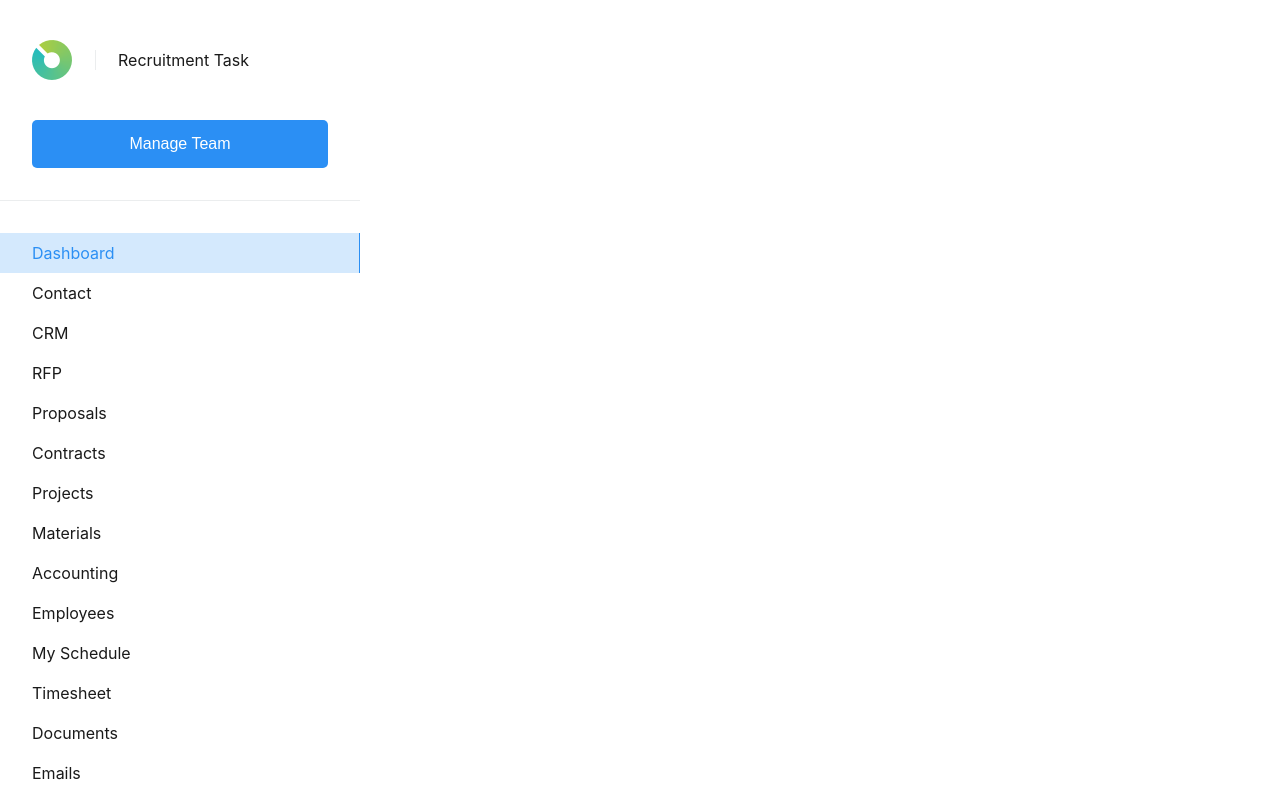
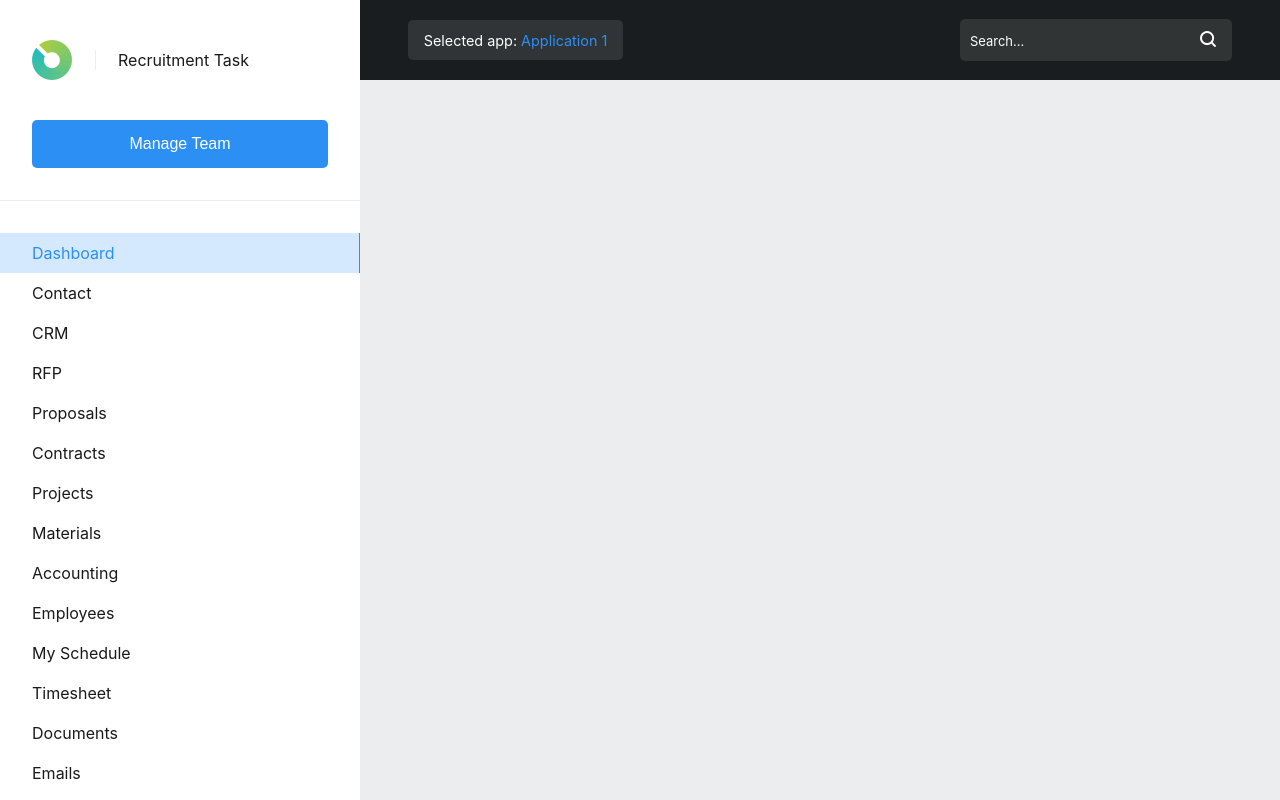
Before and after one commit to 3ndrius/flex-dashboard, a React (Create React App) app: page / in a window 1280 px wide. Shown: the top 800 px of the page. Built offline with nearby package versions, Linux system fonts and the light colour scheme; a web font is replaced by a local one.

Commit message:
Adding header

```diff
--- a/public/index.html
+++ b/public/index.html
@@ -9,6 +9,7 @@
       name="description"
       content="Web site created using create-react-app"
     />
+    <link rel="stylesheet" href="https://stackpath.bootstrapcdn.com/font-awesome/4.7.0/css/font-awesome.min.css">
     <link rel="apple-touch-icon" href="%PUBLIC_URL%/logo192.png" />
     <!--
       manifest.json provides metadata used when your web app is installed on a
--- a/src/App.js
+++ b/src/App.js
@@ -1,12 +1,15 @@
 import React from 'react';
-
+import './app.scss';
 import Sidebar from './components/Sidebar/Sidebar';
+import Header from './components/Header/Header';
 
 function App() {
   return (
     <div className="App">
-     <Sidebar></Sidebar>
-
+      <Sidebar></Sidebar>
+      <div className="container">
+        <Header></Header>
+      </div>
     </div>
   );
 }
--- /dev/null
+++ b/src/app.scss
@@ -0,0 +1,13 @@
+@import './assets/scss/all.scss';
+
+.App{
+    display:inline-flex;
+    width:100%;
+    .container{
+        display:flex;
+        height: 1080px;
+        width:100%;
+        background:$clr-04;
+    }
+
+}
--- a/src/assets/scss/shared.scss
+++ b/src/assets/scss/shared.scss
@@ -1,6 +1,20 @@
 
-@mixin flexC {
+@mixin flexS {
     display: flex;
-    justify-content: center;
+    justify-content: space-between;
     align-items: center;
 }
+
+@mixin wrapper {
+    max-width: 1560px;
+    padding:0 48px;
+}
+
+@mixin font-awesome($content){
+    font-family: FontAwesome;
+    font-weight: normal;
+    font-style: normal;
+    display: inline-block;
+    text-decoration: inherit;
+    content: $content;
+}
--- /dev/null
+++ b/src/components/Header/Header.js
@@ -0,0 +1,14 @@
+import React from 'react'
+
+import './header.scss';
+
+export default function Header() {
+    return (
+        <header className="header">
+           <div className="header__wrap">
+           <button className="header__button">Selected app: <span>Application 1</span></button>
+            <input type="text" className="header__search" placeholder="Search..."/>
+           </div>
+        </header>
+    )
+}
--- /dev/null
+++ b/src/components/Header/header.scss
@@ -0,0 +1,47 @@
+@import '../../assets/scss/all.scss';
+.header{
+    height: 80px;
+    background:$clr-05;
+    width:100%;
+    &__wrap{
+            @include wrapper;
+            @include flexS;
+            height: 100%;
+    }
+    &__search{
+        width: 260px;
+        height: 40px;
+        border-radius: 5px;
+        background-color: rgba(255, 255, 255, 0.1);
+        border:none;
+        padding-left:10px;
+        font-size:0.9em;
+        line-height: 1.57px;
+        position: relative;
+        color:$clr-03;
+        z-index: 1;
+        background-image: url('../../assets/images/search.png');
+        background-position: 240px 12px;
+        background-repeat:  no-repeat;
+        font-family:$f-family;
+        &::placeholder{
+            color:$clr-03;
+            font-size: 0.9em;
+            line-height: 22px;
+            font-family:$f-family;
+        }
+    }
+    &__button{
+    width: 215px;
+    height: 40px;
+    border-radius: 5px;
+    background: rgba(255, 255, 255, 0.1);
+    color:$clr-03;
+    font-size: 0.9em;
+    border:white;
+    font-family:$f-family;
+        span{
+            color:$clr-02;
+        }
+    }
+}
--- a/src/components/Sidebar/Sidebar.scss
+++ b/src/components/Sidebar/Sidebar.scss
@@ -5,15 +5,14 @@
     width:360px;
     height: 1080px;
     background:$clr-03;
-    margin-bottom: 20px;
     &-header{
-        padding: 0 0 32px 32px;
+        padding: 0 32px 32px 32px;
         border-bottom: 1px solid $clr-04;
+        box-sizing: border-box;
         &__wrap{
             height:120px;
             display:flex;
             align-items: center;
-
         }
         &__heading{
             border-left: 1px solid $clr-04;
@@ -25,7 +24,6 @@
             margin-right:23px;
         }
     }
-
 
     &-navigation{
         margin-top: 32px;
--- a/src/index.scss
+++ b/src/index.scss
@@ -6,6 +6,7 @@ body{
     padding: 0;
     color: $clr-01;
     font-family:$f-family;
+    box-sizing: border-box;
 }
 ul,li{
     margin: 0;
```
Also changed, not shown: src/assets/images/search.png (added), 1 other file (tests, documents, lock files or other folders).
